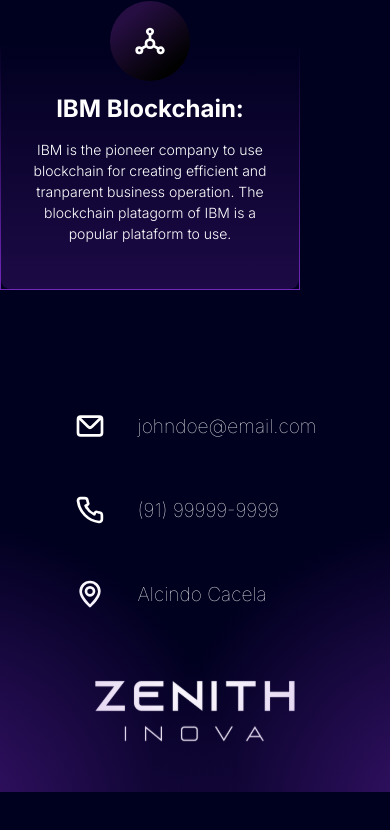
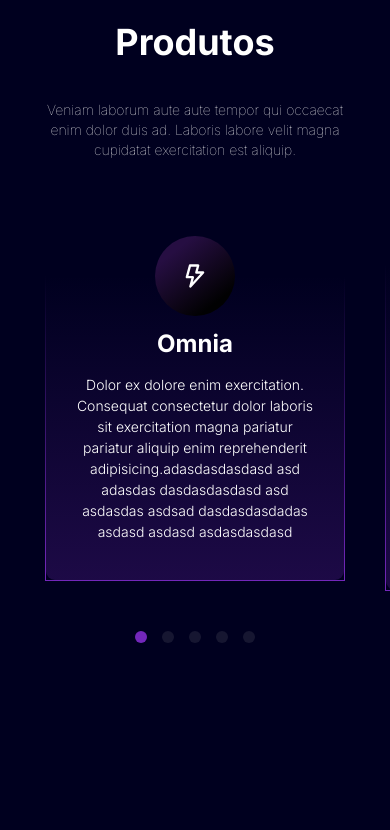
Before and after one commit to Zenith-Inovacoes/zenith_inova_website, a Next.js app: page / in a window 390 px wide. Shown: the top 830 px of the page. Built offline with nearby package versions, Linux system fonts and the light colour scheme.

Commit message:
:sparkles: feat: Seção de produtos finalizada com o carousel
:iphone: Responsividade da seção de produtos feita

:iphone: Responsividade do componente de card feita para o breakpoint de 1200px

```diff
--- /dev/null
+++ b/src/components/Home/Products/index.tsx
@@ -0,0 +1,73 @@
+import * as S from './styles'
+import Typography from '@/components/Typography'
+import { products } from '@/model/products'
+import { ProductCard } from '@/components/ProductCard/ProductCard'
+import { useState } from 'react'
+
+export default function Products() {
+    const [activeIndicator, setActiveIndicator] = useState(1);
+    const [fixedIndicator, setFixedIndicator] = useState(Math.floor(products.length / 2))
+    const [startPosition, setStartPosition] = useState(0)
+
+    function onIndicatorClick(indicatorIndex: number) {
+        setFixedIndicator(fixedIndicator + (activeIndicator - indicatorIndex))
+        setActiveIndicator(indicatorIndex)
+    }
+
+    function touchStart(event: any) {
+        setStartPosition(event.touches[0].clientX)
+    }
+
+    function touchEnd(event: any) {
+        if (startPosition > event.changedTouches[0].clientX && startPosition - event.changedTouches[0].clientX > 200 && activeIndicator < products.length) {
+            setFixedIndicator(fixedIndicator - 1)
+            setActiveIndicator(activeIndicator + 1)
+        }
+
+        if (event.changedTouches[0].clientX > startPosition && event.changedTouches[0].clientX - startPosition && activeIndicator > 1) {
+            setFixedIndicator(fixedIndicator + 1)
+            setActiveIndicator(activeIndicator - 1)
+        }
+    }
+
+    return (
+        <S.ProductsWrapper>
+            <div>
+                <Typography level={1} size="large" fontWeight={700} lineHeight="2.25rem">
+                    Produtos
+                </Typography>
+            </div>
+            <div>
+                <Typography level={6} size="xsmall" fontWeight={100} lineHeight="1.25rem">
+                    Veniam laborum aute aute tempor qui occaecat  enim dolor duis ad. Laboris labore velit magna cupidatat exercitation est  aliquip.
+                </Typography>
+            </div>
+            <S.ProductsContainer onTouchStart={touchStart} onTouchEnd={touchEnd} activeIndicator={activeIndicator} fixedIndicator={fixedIndicator} isQuantityEven={products.length % 2 == 0}>
+                {products.map(({ name, description, Emoji }) => (
+                    <ProductCard.Root key={name}>
+                        <ProductCard.Icon>
+                            {<Emoji />}
+                        </ProductCard.Icon>
+                        <ProductCard.Text>
+                            <ProductCard.Title>
+                                <Typography level={4} fontWeight={700} color="white" size="normal">
+                                    {name}
+                                </Typography>
+                            </ProductCard.Title>
+                            <ProductCard.Description>
+                                <Typography level={4} fontWeight={300} color="white" size="xsmall">
+                                    {description}adasdasdasdasd asd adasdas dasdasdasdasd asd asdasdas asdsad dasdasdasdadas asdasd asdasd asdasdasdasd
+                                </Typography>
+                            </ProductCard.Description>
+                        </ProductCard.Text>
+                    </ProductCard.Root>
+                ))}
+            </S.ProductsContainer>
+            <S.CarouselIndicators activeIndicator={activeIndicator} >
+                {products.map((product, index) => (
+                    <button key={product.name} onClick={() => onIndicatorClick(index + 1)} />
+                ))}
+            </S.CarouselIndicators>
+        </S.ProductsWrapper>
+    )
+}
--- /dev/null
+++ b/src/components/Home/Products/styles.ts
@@ -0,0 +1,94 @@
+import styled from "styled-components";
+
+type IndicatorsProps = {
+  activeIndicator: number;
+  fixedIndicator?: number;
+  isQuantityEven?: boolean;
+};
+
+export const ProductsWrapper = styled.section`
+  display: flex;
+  flex-direction: column;
+  align-items: center;
+  justify-content: center;
+  text-align: center;
+  height: auto;
+  overflow-x: hidden;
+
+  > div:nth-child(1) {
+    padding: 1.5rem 0;
+  }
+
+  > div:nth-child(2) {
+    margin: 1rem 2rem;
+
+    @media (min-width: ${({ theme }) => theme.breakpoints.md}) {
+      margin: 1rem 15rem;
+    }
+
+    @media (min-width: ${({ theme }) => theme.breakpoints.lg}) {
+      margin: 1rem 23rem;
+    }
+  }
+`;
+
+export const ProductsContainer = styled.div<IndicatorsProps>`
+  display: flex;
+  flex-direction: row;
+  align-items: center;
+  justify-content: center;
+  margin-top: 3rem;
+  gap: 2.5rem;
+  color: ${({ theme }) => theme.colors.white};
+  transform: translateX(
+    ${({ fixedIndicator, isQuantityEven }) =>
+      fixedIndicator == undefined || isQuantityEven == undefined
+        ? "none"
+        : `${340 * fixedIndicator + Number(isQuantityEven ? 170 : 0)}px`}
+  );
+  transition: transform ease 0.7s;
+
+  > * {
+    transition: transform ease 0.3s;
+  }
+
+  > *:nth-child(${({ activeIndicator }) => activeIndicator}) {
+    @media (min-width: ${({ theme }) => theme.breakpoints.sm}) {
+      transition: transform ease 0.2s;
+      transform: translateY(-2%);
+    }
+  }
+
+  @media (min-width: ${({ theme }) => theme.breakpoints.xl}) {
+    transform: translateX(
+      ${({ fixedIndicator, isQuantityEven }) =>
+        fixedIndicator == undefined || isQuantityEven == undefined
+          ? "none"
+          : `${372 * fixedIndicator + Number(isQuantityEven ? 186 : 0)}px`}
+    );
+  }
+`;
+
+export const CarouselIndicators = styled.div<IndicatorsProps>`
+  display: flex;
+  gap: 15px;
+  margin-top: 5rem;
+  button {
+    width: 12px;
+    height: 12px;
+    border: none;
+    border-radius: 100%;
+    background: rgba(217, 217, 217, 0.1);
+    cursor: pointer;
+    transition: background-color ease 0.2s;
+
+    :hover {
+      background-color: ${({ theme }) => theme.colors.purpleZenith};
+      transition: background-color ease 0.4s;
+    }
+  }
+
+  button:nth-child(${(props) => props.activeIndicator}) {
+    background-color: ${({ theme }) => theme.colors.purpleZenith};
+  }
+`;
--- a/src/components/ProductCard/styles.ts
+++ b/src/components/ProductCard/styles.ts
@@ -1,5 +1,4 @@
 import styled from "styled-components"
-
 
 export const Wrapper = styled.div`
   display: flex;
@@ -7,7 +6,7 @@
   align-items: center;
   text-align: center;
   position: relative;
-  max-width: 300px;
+  width: 300px;
   min-height: 250px;
   background: linear-gradient(180deg, rgba(115, 39, 187, 0) 0%, rgba(115, 39, 187, 0.25) 100%);
   border: double 1px transparent;
@@ -18,6 +17,10 @@
   border-image-slice: 1;
   word-break: break-word;
   transform: translateY(40px);
+
+  @media (min-width: ${({theme}) => theme.breakpoints.xl}) {
+    width: 372px;
+  }
 `
 
 export const IconWrapper = styled.div`
@@ -32,6 +35,11 @@
   height: 80px;
   background: linear-gradient(141.88deg, #260E42 21.36%, #010102 80.2%);
   border-radius: 50px;
+
+  @media (min-width: ${({theme}) => theme.breakpoints.xl}) {
+    left: 0;
+    transform: translate(0%, -50%);
+  }
 `
 
 export const TextWrapper = styled.div`
@@ -43,4 +51,9 @@
   margin: 0 1.625rem;
   margin-top: 50px;
   margin-bottom: 2.375rem;
+
+  @media (min-width: ${({theme}) => theme.breakpoints.xl}) {
+    align-items: flex-start;
+    text-align: left;
+  }
 `
--- /dev/null
+++ b/src/model/products.tsx
@@ -0,0 +1,34 @@
+import { UilBolt } from '@iconscout/react-unicons'
+import { UilPlane } from '@iconscout/react-unicons'
+import { UilSitemap } from '@iconscout/react-unicons'
+import { UilTear } from '@iconscout/react-unicons'
+import { UilWatch } from '@iconscout/react-unicons'
+import React from 'react'
+
+export const products = [
+    {
+        name: "Omnia",
+        description: "Dolor ex dolore enim exercitation. Consequat consectetur dolor laboris sit exercitation magna pariatur pariatur aliquip enim reprehenderit adipisicing.",
+        Emoji: () => <UilBolt size={28}/>
+    },
+    {
+        name: "Falken",
+        description: "Ex tempor commodo exercitation esse minim irure proident nostrud ea laborum irure velit. Veniam proident pariatur reprehenderit elit pariatur commodo deserunt aute ullamco.",
+        Emoji: () => <UilPlane size={28} />
+    },
+    {
+        name: "Andromeda",
+        description: "Minim nisi pariatur dolor excepteur veniam velit ex id ex incididunt sunt est pariatur.",
+        Emoji: () => <UilSitemap size={28} />
+    },
+    {
+        name: "Maya",
+        description: "Tempor duis esse ad irure aliquip tempor aliquip minim. Eu ut amet aliquip sit consectetur aliquip non ipsum occaecat elit nulla eiusmod.",
+        Emoji: () => <UilTear size={28} />
+    },
+    {
+        name: "Rai Watch",
+        description: "Nostrud aute anim culpa qui. Veniam dolor id aliquip amet Lorem qui ullamco irure mollit.",
+        Emoji: () => <UilWatch size={28} />
+    },
+]
--- a/src/pages/index.tsx
+++ b/src/pages/index.tsx
@@ -8,6 +8,7 @@
 import Burger from '@/components/Burger'
 import Menu from '@/components/Menu'
 import Navbar from '@/components/Navbar'
+import Products from '@/components/Home/Products'
 import Contact from '@/components/Home/Contact'
 import ZenithLetterLogo from '@/assets/zenith-letter-logo.svg'
 import { UilChannel } from '@iconscout/react-unicons'
@@ -27,25 +28,9 @@
         <Burger open={open} setOpen={setOpen} />
       </Navbar>
       <Menu open={open} /> */}
-      {/* <MainSection /> */ }
-      <ProductCard.Root>
-        <ProductCard.Icon>
-          <UilChannel size={32} color="white"/>
-        </ProductCard.Icon>
-        <ProductCard.Text>
-          <ProductCard.Title>
-            <Typography level={4} fontWeight={700} color="white" size="normal">
-              IBM Blockchain:
-            </Typography>
-          </ProductCard.Title>
-          <ProductCard.Description>
-            <Typography level={4} fontWeight={300} color="white" size="xsmall">
-              IBM is the pioneer company to use blockchain for creating efficient and tranparent business operation. The blockchain platagorm of IBM is a popular plataform to use.
-              </Typography>
-          </ProductCard.Description>
-        </ProductCard.Text>
-      </ProductCard.Root>
-      <Contact />
+      {/* <MainSection /> */}
+      <Products />
+      {/* <Contact /> */}
     </>
   )
 }
--- a/src/styles/theme.ts
+++ b/src/styles/theme.ts
@@ -1,6 +1,6 @@
 const theme: any = {
     colors: {
-        white: '#FFFFFF',
+        white: '#FFF',
         black: '#000',
         primaryColor: "#00001F",
         purpleZenith: "#7327BB",
```
